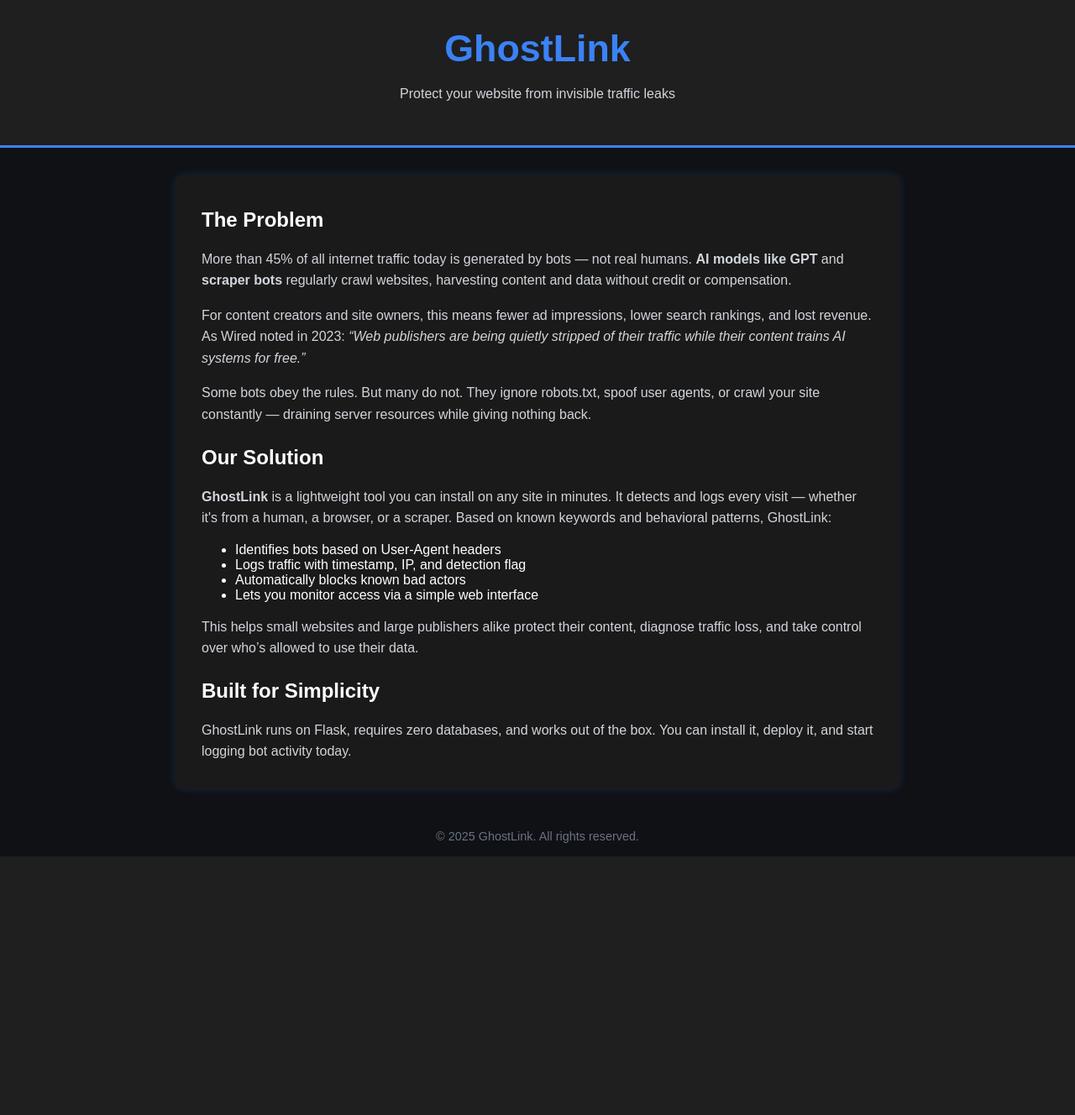
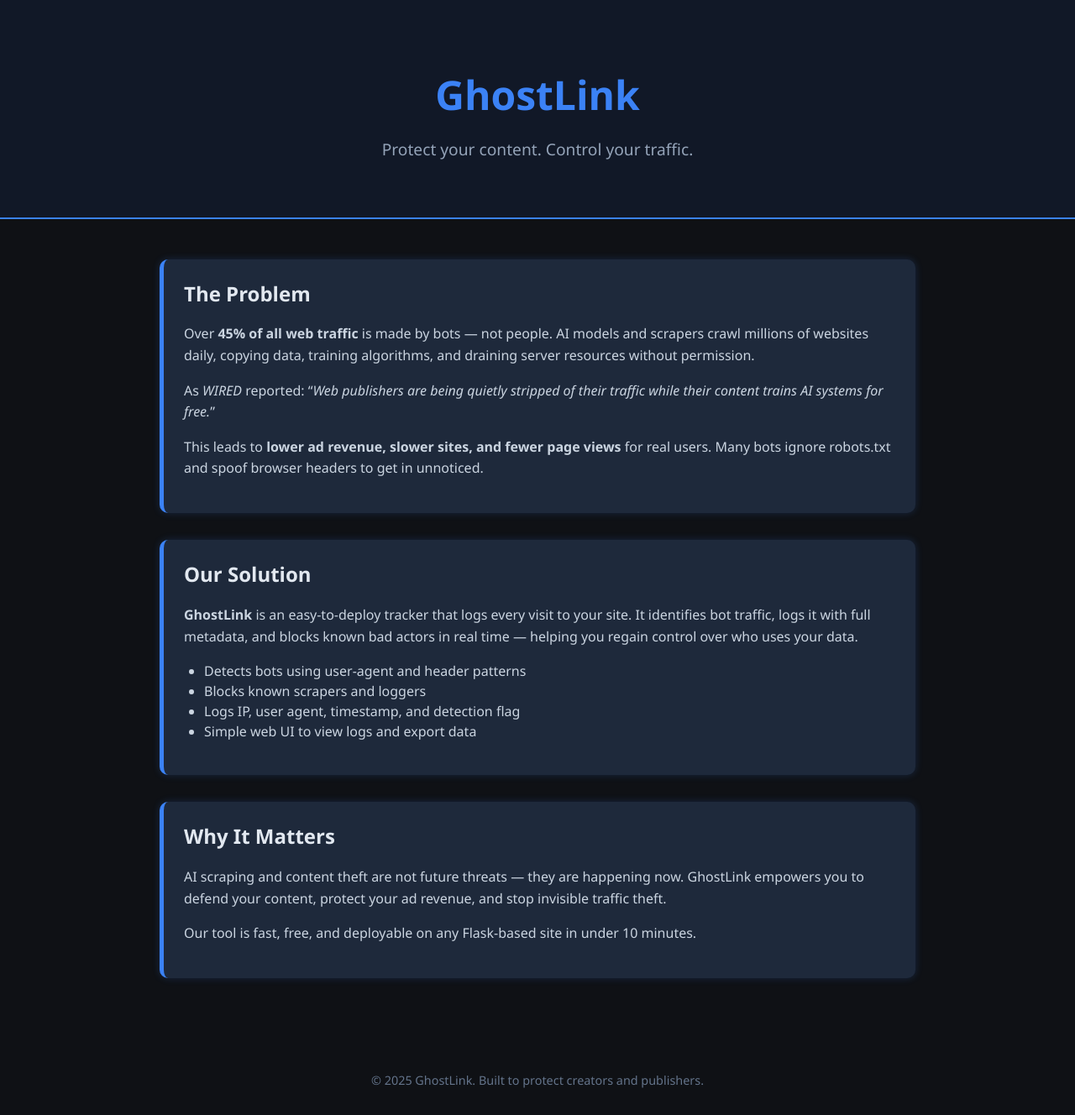
Before and after one commit to Holden2028/ghostlink, a Flask app: page / in a window 1280 px wide. Shown: the whole page at 84% size. Before the commit the page ends 1020 px from the top, so only its background shows below. Run offline with Flask 3, Linux system fonts and the light colour scheme.

Commit message:
Updated homepage with styled boxes and detailed messaging

```diff
--- a/templates/index.html
+++ b/templates/index.html
@@ -5,85 +5,120 @@
     <title>GhostLink | Defend Your Website</title>
     <style>
         body {
-            font-family: Arial, sans-serif;
-            background: #0f1115;
-            color: #ffffff;
+            font-family: 'Segoe UI', sans-serif;
+            background-color: #0f1115;
+            color: #f1f5f9;
             margin: 0;
             padding: 0;
         }
+
         header {
-            background-color: #1f1f1f;
-            padding: 2rem;
+            background-color: #111827;
+            padding: 3rem 1rem;
             text-align: center;
-            border-bottom: 3px solid #3b82f6;
+            border-bottom: 2px solid #3b82f6;
         }
-        h1 {
-            font-size: 2.8rem;
+
+        header h1 {
             color: #3b82f6;
-            margin: 0;
+            font-size: 3rem;
+            margin-bottom: 0.5rem;
         }
+
+        header p {
+            color: #94a3b8;
+            font-size: 1.2rem;
+        }
+
         .container {
-            max-width: 800px;
+            max-width: 900px;
             margin: 2rem auto;
-            padding: 1rem 2rem;
-            background-color: #1a1a1a;
-            border-radius: 12px;
+            padding: 1rem;
+        }
+
+        .section {
+            background-color: #1e293b;
+            border-left: 5px solid #3b82f6;
+            border-radius: 10px;
+            padding: 1.5rem;
+            margin-bottom: 2rem;
             box-shadow: 0 0 10px rgba(59, 130, 246, 0.2);
         }
-        h2 {
-            color: #ffffff;
-            margin-top: 1.5rem;
+
+        .section h2 {
+            color: #e2e8f0;
+            margin-top: 0;
         }
-        p {
+
+        .section p {
+            color: #cbd5e1;
             line-height: 1.6;
-            color: #d1d5db;
         }
+
+        ul {
+            margin-top: 1rem;
+            padding-left: 1.5rem;
+        }
+
+        ul li {
+            color: #cbd5e1;
+            line-height: 1.5;
+        }
+
         footer {
             text-align: center;
-            margin: 3rem 0 1rem;
+            padding: 2rem 1rem;
             font-size: 0.9rem;
-            color: #6b7280;
+            color: #64748b;
         }
     </style>
 </head>
 <body>
     <header>
         <h1>GhostLink</h1>
-        <p>Protect your website from invisible traffic leaks</p>
+        <p>Protect your content. Control your traffic.</p>
     </header>
+
     <div class="container">
+        <div class="section">
             <h2>The Problem</h2>
             <p>
-            More than 45% of all internet traffic today is generated by bots — not real humans. <strong>AI models like GPT</strong> and <strong>scraper bots</strong> regularly crawl websites, harvesting content and data without credit or compensation.
+                Over <strong>45% of all web traffic</strong> is made by bots — not people. AI models and scrapers crawl millions of websites daily, copying data, training algorithms, and draining server resources without permission.
             </p>
             <p>
-            For content creators and site owners, this means fewer ad impressions, lower search rankings, and lost revenue. As Wired noted in 2023: <em>“Web publishers are being quietly stripped of their traffic while their content trains AI systems for free.”</em>
+                As <em>WIRED</em> reported: “<em>Web publishers are being quietly stripped of their traffic while their content trains AI systems for free.</em>”
             </p>
             <p>
-            Some bots obey the rules. But many do not. They ignore robots.txt, spoof user agents, or crawl your site constantly — draining server resources while giving nothing back.
+                This leads to <strong>lower ad revenue, slower sites, and fewer page views</strong> for real users. Many bots ignore robots.txt and spoof browser headers to get in unnoticed.
             </p>
+        </div>
 
+        <div class="section">
             <h2>Our Solution</h2>
             <p>
-            <strong>GhostLink</strong> is a lightweight tool you can install on any site in minutes. It detects and logs every visit — whether it's from a human, a browser, or a scraper. Based on known keywords and behavioral patterns, GhostLink:
+                <strong>GhostLink</strong> is an easy-to-deploy tracker that logs every visit to your site. It identifies bot traffic, logs it with full metadata, and blocks known bad actors in real time — helping you regain control over who uses your data.
             </p>
             <ul>
-            <li>Identifies bots based on User-Agent headers</li>
-            <li>Logs traffic with timestamp, IP, and detection flag</li>
-            <li>Automatically blocks known bad actors</li>
-            <li>Lets you monitor access via a simple web interface</li>
+                <li>Detects bots using user-agent and header patterns</li>
+                <li>Blocks known scrapers and loggers</li>
+                <li>Logs IP, user agent, timestamp, and detection flag</li>
+                <li>Simple web UI to view logs and export data</li>
             </ul>
+        </div>
+
+        <div class="section">
+            <h2>Why It Matters</h2>
             <p>
-            This helps small websites and large publishers alike protect their content, diagnose traffic loss, and take control over who’s allowed to use their data.
+                AI scraping and content theft are not future threats — they are happening now. GhostLink empowers you to defend your content, protect your ad revenue, and stop invisible traffic theft.
             </p>
-
-        <h2>Built for Simplicity</h2>
             <p>
-            GhostLink runs on Flask, requires zero databases, and works out of the box. You can install it, deploy it, and start logging bot activity today.
+                Our tool is fast, free, and deployable on any Flask-based site in under 10 minutes.
             </p>
         </div>
+    </div>
+
     <footer>
-        &copy; 2025 GhostLink. All rights reserved.
+        &copy; 2025 GhostLink. Built to protect creators and publishers.
     </footer>
 </body>
 </html>
```
Lines whose indentation alone changed are shown as unchanged.
